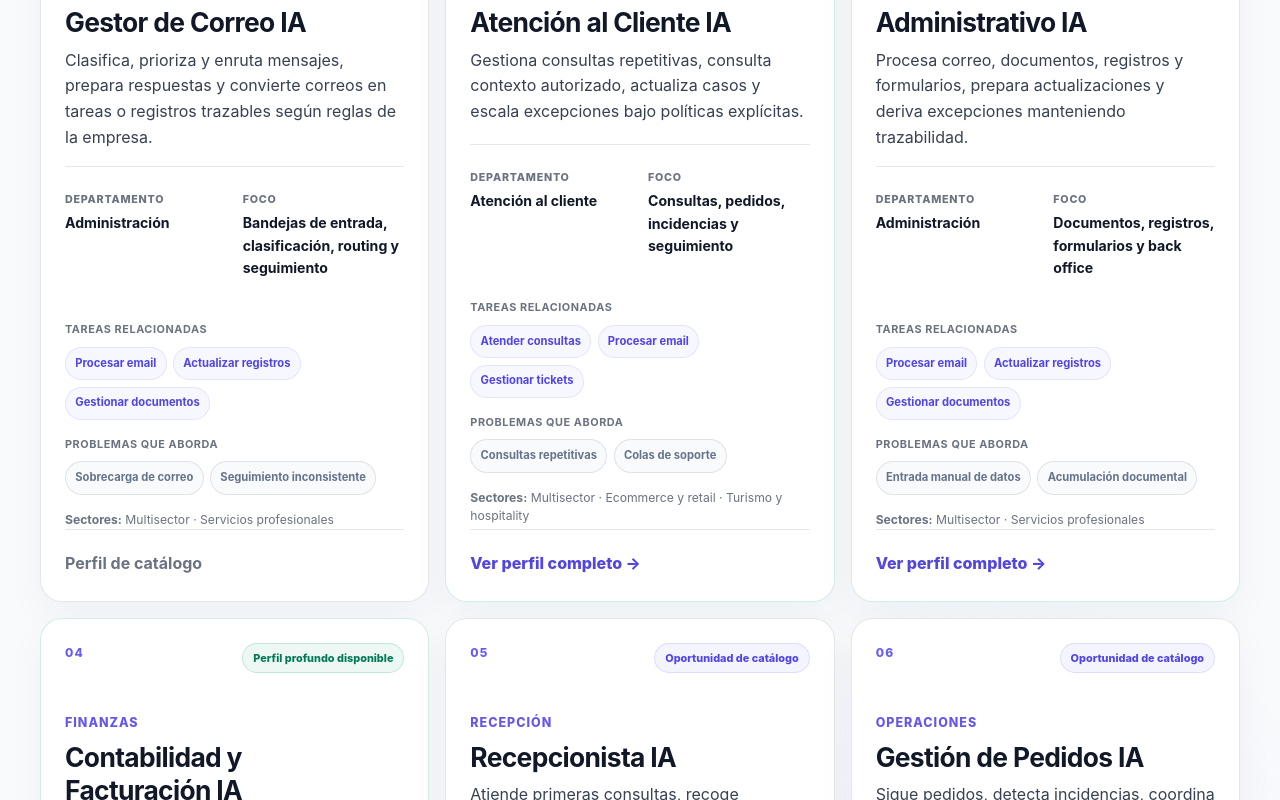
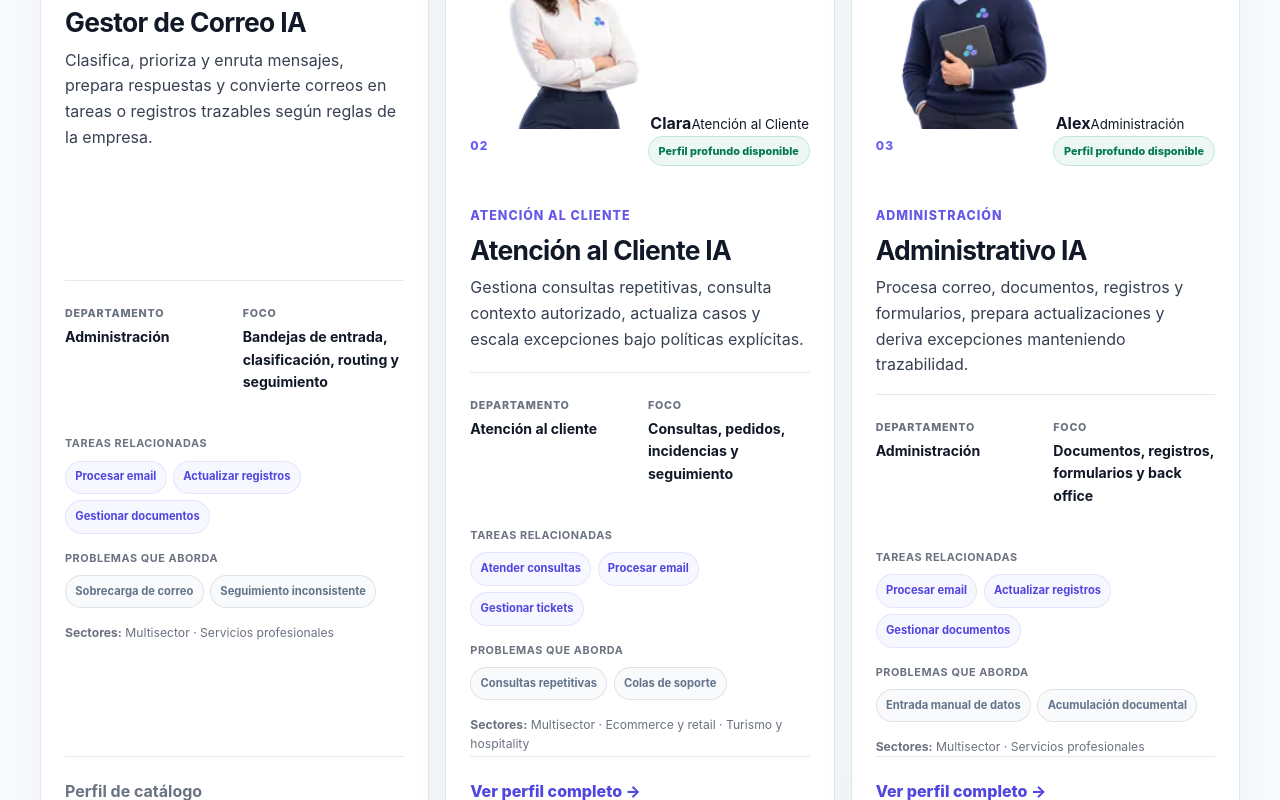
Before and after one commit to Emmakex/ia-empleado-web, a Next.js app: page /empleados-ia in a window 1280 px wide. Shown: the part 2180-2980 px from the top of the page. Built offline with nearby package versions, Linux system fonts and the light colour scheme.

Commit message:
feat: show canonical art on reference employee catalog cards

```diff
--- a/components/employee-catalog-explorer.tsx
+++ b/components/employee-catalog-explorer.tsx
@@ -4,67 +4,19 @@ import { useMemo, useState } from "react";
 import Link from "next/link";
 import type { Locale } from "../lib/i18n";
 import type { DiscoveryProfileView } from "../lib/employee-discovery";
+import { getBrandCharacterForProfileKey } from "../lib/brand-characters";
 
 type FilterOption = { value: string; label: string };
 
 type EmployeeCatalogExplorerProps = {
   locale: Locale;
   profiles: DiscoveryProfileView[];
-  options: {
-    departments: FilterOption[];
-    sectors: FilterOption[];
-    problems: FilterOption[];
-    tasks: FilterOption[];
-  };
+  options: { departments: FilterOption[]; sectors: FilterOption[]; problems: FilterOption[]; tasks: FilterOption[] };
 };
 
 const copy = {
-  es: {
-    search: "Buscar",
-    searchPlaceholder: "Ej. facturas, CRM, reservas...",
-    department: "Departamento",
-    sector: "Sector",
-    problem: "Problema",
-    task: "Tarea",
-    all: "Todos",
-    clear: "Limpiar filtros",
-    results: (count: number) => `${count} perfiles encontrados`,
-    empty: "No hay perfiles que coincidan con todos los filtros seleccionados.",
-    reference: "Perfil profundo disponible",
-    catalog: "Oportunidad de catálogo",
-    restricted: "Uso restringido · requiere revisión",
-    departmentLabel: "Departamento",
-    focusLabel: "Foco",
-    tasksLabel: "Tareas relacionadas",
-    problemsLabel: "Problemas que aborda",
-    sectorsLabel: "Sectores",
-    view: "Ver perfil completo",
-    catalogCta: "Perfil de catálogo",
-    restrictedCta: "No disponible como activación autoservicio",
-  },
-  en: {
-    search: "Search",
-    searchPlaceholder: "E.g. invoices, CRM, reservations...",
-    department: "Department",
-    sector: "Sector",
-    problem: "Problem",
-    task: "Task",
-    all: "All",
-    clear: "Clear filters",
-    results: (count: number) => `${count} profiles found`,
-    empty: "No profiles match all selected filters.",
-    reference: "Deep profile available",
-    catalog: "Catalog opportunity",
-    restricted: "Restricted use · review required",
-    departmentLabel: "Department",
-    focusLabel: "Focus",
-    tasksLabel: "Related tasks",
-    problemsLabel: "Problems addressed",
-    sectorsLabel: "Sectors",
-    view: "View full profile",
-    catalogCta: "Catalog profile",
-    restrictedCta: "Not available as self-service activation",
-  },
+  es: { search: "Buscar", searchPlaceholder: "Ej. facturas, CRM, reservas...", department: "Departamento", sector: "Sector", problem: "Problema", task: "Tarea", all: "Todos", clear: "Limpiar filtros", results: (count: number) => `${count} perfiles encontrados`, empty: "No hay perfiles que coincidan con todos los filtros seleccionados.", reference: "Perfil profundo disponible", catalog: "Oportunidad de catálogo", restricted: "Uso restringido · requiere revisión", departmentLabel: "Departamento", focusLabel: "Foco", tasksLabel: "Tareas relacionadas", problemsLabel: "Problemas que aborda", sectorsLabel: "Sectores", view: "Ver perfil completo", catalogCta: "Perfil de catálogo", restrictedCta: "No disponible como activación autoservicio" },
+  en: { search: "Search", searchPlaceholder: "E.g. invoices, CRM, reservations...", department: "Department", sector: "Sector", problem: "Problem", task: "Task", all: "All", clear: "Clear filters", results: (count: number) => `${count} profiles found`, empty: "No profiles match all selected filters.", reference: "Deep profile available", catalog: "Catalog opportunity", restricted: "Restricted use · review required", departmentLabel: "Department", focusLabel: "Focus", tasksLabel: "Related tasks", problemsLabel: "Problems addressed", sectorsLabel: "Sectors", view: "View full profile", catalogCta: "Catalog profile", restrictedCta: "Not available as self-service activation" },
 } as const;
 
 function normalize(value: string) {
@@ -87,120 +39,47 @@ export function EmployeeCatalogExplorer({ locale, profiles, options }: EmployeeC
       if (problem && !profile.problemIds.includes(problem)) return false;
       if (task && !profile.taskIds.includes(task)) return false;
       if (!query) return true;
-
-      const haystack = normalize([
-        profile.name,
-        profile.shortName,
-        profile.description,
-        profile.focus,
-        profile.department,
-        ...profile.tasks,
-        ...profile.problems,
-        ...profile.sectors,
-      ].join(" "));
+      const haystack = normalize([profile.name, profile.shortName, profile.description, profile.focus, profile.department, ...profile.tasks, ...profile.problems, ...profile.sectors].join(" "));
       return haystack.includes(query);
     });
   }, [department, problem, profiles, search, sector, task]);
 
-  const reset = () => {
-    setSearch("");
-    setDepartment("");
-    setSector("");
-    setProblem("");
-    setTask("");
-  };
+  const reset = () => { setSearch(""); setDepartment(""); setSector(""); setProblem(""); setTask(""); };
 
   return (
     <div className="employee-catalog-explorer">
       <div className="catalog-filter-panel" aria-label={locale === "es" ? "Filtros del catálogo" : "Catalog filters"}>
-        <label className="catalog-filter catalog-filter-search">
-          <span>{t.search}</span>
-          <input value={search} onChange={(event) => setSearch(event.target.value)} placeholder={t.searchPlaceholder} type="search" />
-        </label>
-        <label className="catalog-filter">
-          <span>{t.department}</span>
-          <select value={department} onChange={(event) => setDepartment(event.target.value)}>
-            <option value="">{t.all}</option>
-            {options.departments.map((option) => <option key={option.value} value={option.value}>{option.label}</option>)}
-          </select>
-        </label>
-        <label className="catalog-filter">
-          <span>{t.sector}</span>
-          <select value={sector} onChange={(event) => setSector(event.target.value)}>
-            <option value="">{t.all}</option>
-            {options.sectors.map((option) => <option key={option.value} value={option.value}>{option.label}</option>)}
-          </select>
-        </label>
-        <label className="catalog-filter">
-          <span>{t.problem}</span>
-          <select value={problem} onChange={(event) => setProblem(event.target.value)}>
-            <option value="">{t.all}</option>
-            {options.problems.map((option) => <option key={option.value} value={option.value}>{option.label}</option>)}
-          </select>
-        </label>
-        <label className="catalog-filter">
-          <span>{t.task}</span>
-          <select value={task} onChange={(event) => setTask(event.target.value)}>
-            <option value="">{t.all}</option>
-            {options.tasks.map((option) => <option key={option.value} value={option.value}>{option.label}</option>)}
-          </select>
-        </label>
+        <label className="catalog-filter catalog-filter-search"><span>{t.search}</span><input value={search} onChange={(event) => setSearch(event.target.value)} placeholder={t.searchPlaceholder} type="search" /></label>
+        <label className="catalog-filter"><span>{t.department}</span><select value={department} onChange={(event) => setDepartment(event.target.value)}><option value="">{t.all}</option>{options.departments.map((option) => <option key={option.value} value={option.value}>{option.label}</option>)}</select></label>
+        <label className="catalog-filter"><span>{t.sector}</span><select value={sector} onChange={(event) => setSector(event.target.value)}><option value="">{t.all}</option>{options.sectors.map((option) => <option key={option.value} value={option.value}>{option.label}</option>)}</select></label>
+        <label className="catalog-filter"><span>{t.problem}</span><select value={problem} onChange={(event) => setProblem(event.target.value)}><option value="">{t.all}</option>{options.problems.map((option) => <option key={option.value} value={option.value}>{option.label}</option>)}</select></label>
+        <label className="catalog-filter"><span>{t.task}</span><select value={task} onChange={(event) => setTask(event.target.value)}><option value="">{t.all}</option>{options.tasks.map((option) => <option key={option.value} value={option.value}>{option.label}</option>)}</select></label>
         <button className="catalog-filter-reset" type="button" onClick={reset}>{t.clear}</button>
       </div>
 
-      <div className="catalog-results-bar">
-        <strong aria-live="polite">{t.results(filtered.length)}</strong>
-        <div className="catalog-status-legend" aria-label={locale === "es" ? "Estados del catálogo" : "Catalog statuses"}>
-          <span><i className="legend-dot is-reference" />{t.reference}</span>
-          <span><i className="legend-dot is-catalog" />{t.catalog}</span>
-          <span><i className="legend-dot is-restricted" />{t.restricted}</span>
-        </div>
-      </div>
+      <div className="catalog-results-bar"><strong aria-live="polite">{t.results(filtered.length)}</strong><div className="catalog-status-legend" aria-label={locale === "es" ? "Estados del catálogo" : "Catalog statuses"}><span><i className="legend-dot is-reference" />{t.reference}</span><span><i className="legend-dot is-catalog" />{t.catalog}</span><span><i className="legend-dot is-restricted" />{t.restricted}</span></div></div>
 
       {filtered.length > 0 ? (
         <div className="employee-catalog-grid employee-catalog-grid-discovery">
-          {filtered.map((profile, index) => (
-            <article className={`employee-catalog-card discovery-card status-${profile.status}`} key={profile.key}>
-              <div className="employee-card-topline">
-                <span className="employee-card-index">{String(index + 1).padStart(2, "0")}</span>
-                <span className={`employee-content-status is-${profile.status}`}>
-                  {profile.status === "reference" ? t.reference : profile.status === "restricted" ? t.restricted : t.catalog}
-                </span>
-              </div>
-              <p className="employee-department">{profile.department}</p>
-              <h3>{profile.shortName}</h3>
-              <p className="employee-card-description">{profile.description}</p>
-              <dl className="employee-card-meta">
-                <div><dt>{t.departmentLabel}</dt><dd>{profile.department}</dd></div>
-                <div><dt>{t.focusLabel}</dt><dd>{profile.focus}</dd></div>
-              </dl>
-              <div className="discovery-taxonomy-block">
-                <p><strong>{t.tasksLabel}</strong></p>
-                <div className="discovery-chip-row">{profile.tasks.slice(0, 3).map((item) => <span key={item}>{item}</span>)}</div>
-              </div>
-              <div className="discovery-taxonomy-block">
-                <p><strong>{t.problemsLabel}</strong></p>
-                <div className="discovery-chip-row is-muted">{profile.problems.slice(0, 2).map((item) => <span key={item}>{item}</span>)}</div>
-              </div>
-              <p className="discovery-sector-line"><strong>{t.sectorsLabel}:</strong> {profile.sectors.slice(0, 3).join(" · ")}</p>
-              <div className="discovery-card-footer">
-                {profile.href ? (
-                  <Link className="employee-text-link" href={profile.href}>{t.view} <span aria-hidden="true">→</span></Link>
-                ) : (
-                  <span className={`employee-text-link is-disabled${profile.status === "restricted" ? " is-restricted" : ""}`}>
-                    {profile.status === "restricted" ? t.restrictedCta : t.catalogCta}
-                  </span>
-                )}
-              </div>
-            </article>
-          ))}
+          {filtered.map((profile, index) => {
+            const character = profile.status === "reference" ? getBrandCharacterForProfileKey(profile.key, locale) : undefined;
+            return (
+              <article className={`employee-catalog-card discovery-card status-${profile.status}${character ? " has-brand-character" : ""}`} data-accent={character?.accent} key={profile.key}>
+                {character && <div className="discovery-character-visual" aria-hidden="true"><img src={character.asset} alt="" width={180} height={220} /><span><strong>{character.name}</strong><small>{character.shortRole}</small></span></div>}
+                <div className="employee-card-topline"><span className="employee-card-index">{String(index + 1).padStart(2, "0")}</span><span className={`employee-content-status is-${profile.status}`}>{profile.status === "reference" ? t.reference : profile.status === "restricted" ? t.restricted : t.catalog}</span></div>
+                <p className="employee-department">{profile.department}</p>
+                <h3>{profile.shortName}</h3>
+                <p className="employee-card-description">{profile.description}</p>
+                <dl className="employee-card-meta"><div><dt>{t.departmentLabel}</dt><dd>{profile.department}</dd></div><div><dt>{t.focusLabel}</dt><dd>{profile.focus}</dd></div></dl>
+                <div className="discovery-taxonomy-block"><p><strong>{t.tasksLabel}</strong></p><div className="discovery-chip-row">{profile.tasks.slice(0, 3).map((item) => <span key={item}>{item}</span>)}</div></div>
+                <div className="discovery-taxonomy-block"><p><strong>{t.problemsLabel}</strong></p><div className="discovery-chip-row is-muted">{profile.problems.slice(0, 2).map((item) => <span key={item}>{item}</span>)}</div></div>
+                <p className="discovery-sector-line"><strong>{t.sectorsLabel}:</strong> {profile.sectors.slice(0, 3).join(" · ")}</p>
+                <div className="discovery-card-footer">{profile.href ? <Link className="employee-text-link" href={profile.href}>{t.view} <span aria-hidden="true">→</span></Link> : <span className={`employee-text-link is-disabled${profile.status === "restricted" ? " is-restricted" : ""}`}>{profile.status === "restricted" ? t.restrictedCta : t.catalogCta}</span>}</div>
+              </article>
+            );
+          })}
         </div>
-      ) : (
-        <div className="catalog-empty-state" role="status">
-          <p>{t.empty}</p>
-          <button className="button button-ghost" type="button" onClick={reset}>{t.clear}</button>
-        </div>
-      )}
+      ) : <div className="catalog-empty-state" role="status"><p>{t.empty}</p><button className="button button-ghost" type="button" onClick={reset}>{t.clear}</button></div>}
     </div>
   );
 }
```
